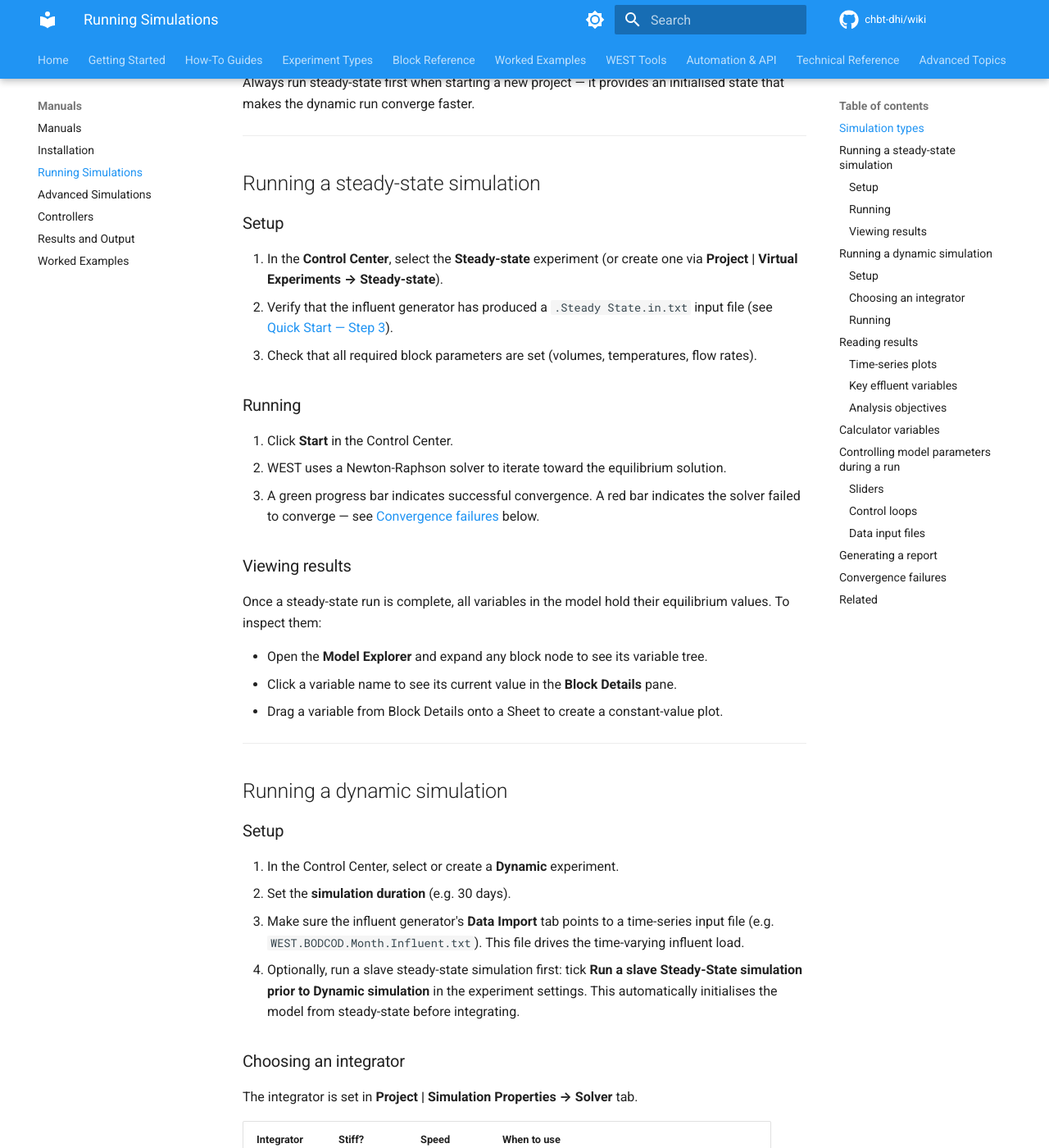
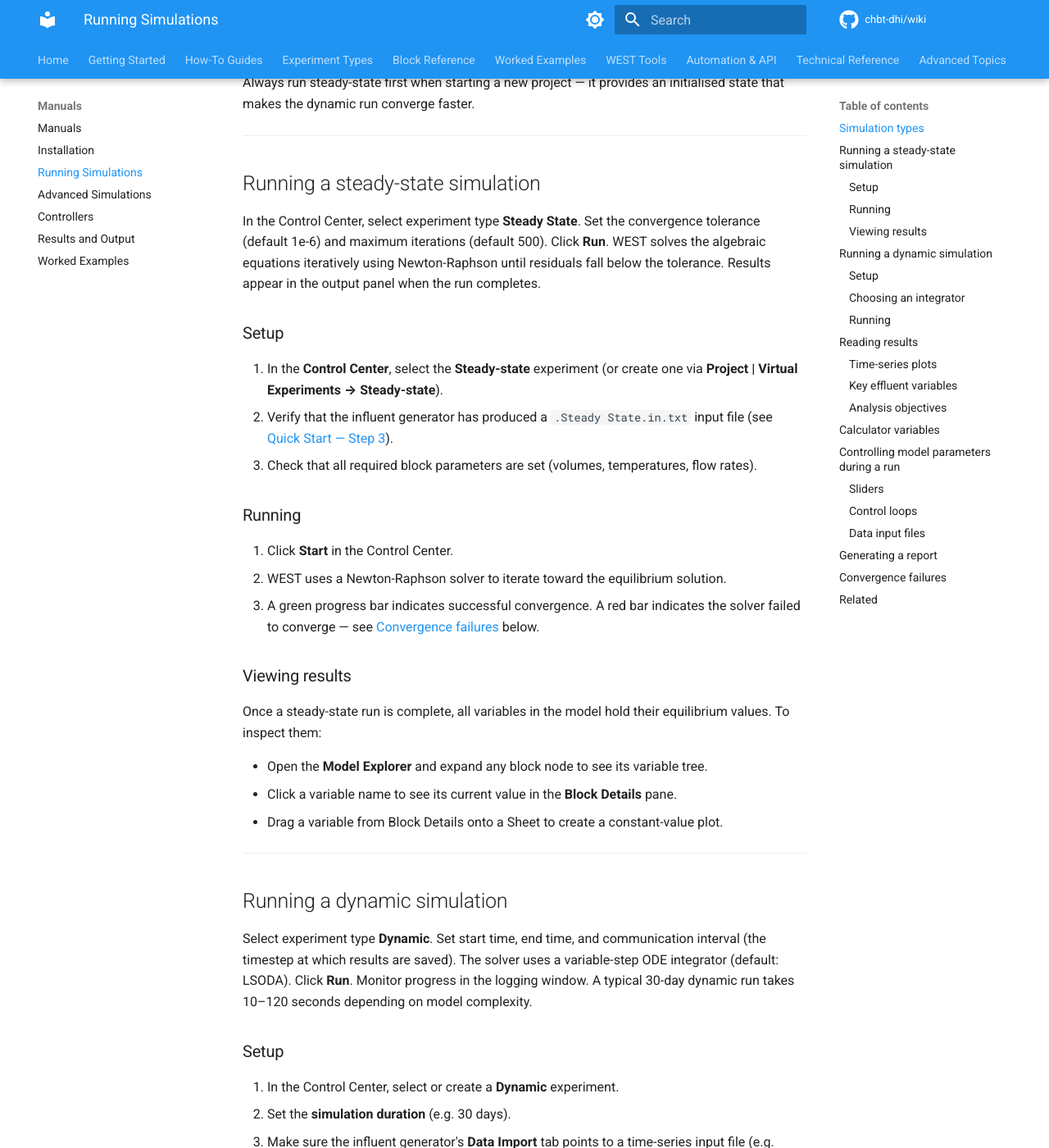
Before and after one commit to CHBT-DHI/Wiki, an MkDocs documentation site: the page built from docs/manuals/running-simulations.md, in a window 1280 px wide and 1400 px high, scrolled down 641 px. Shown: the whole window at 82% size. Built offline with MkDocs 1.6.1 and Material for MkDocs 9.7.7, drawn with Linux system fonts in a browser that asks for light colours; comment, search, counter and statistics services are not loaded; some of the changed text lies outside the part shown.

Commit message:
docs: add introductory prose to steady-state, dynamic, and reading-results sections

```diff
--- a/docs/manuals/running-simulations.md
+++ b/docs/manuals/running-simulations.md
@@ -27,6 +27,8 @@
 
 ## Running a steady-state simulation
 
+In the Control Center, select experiment type **Steady State**. Set the convergence tolerance (default 1e-6) and maximum iterations (default 500). Click **Run**. WEST solves the algebraic equations iteratively using Newton-Raphson until residuals fall below the tolerance. Results appear in the output panel when the run completes.
+
 ### Setup
 
 1. In the **Control Center**, select the **Steady-state** experiment (or create one via **Project | Virtual Experiments → Steady-state**).
@@ -50,6 +52,8 @@
 ---
 
 ## Running a dynamic simulation
+
+Select experiment type **Dynamic**. Set start time, end time, and communication interval (the timestep at which results are saved). The solver uses a variable-step ODE integrator (default: LSODA). Click **Run**. Monitor progress in the logging window. A typical 30-day dynamic run takes 10–120 seconds depending on model complexity.
 
 ### Setup
 
@@ -78,6 +82,8 @@
 ---
 
 ## Reading results
+
+After a run completes, open the **Results** panel. Select variables from the tree on the left; their time series appear in the plot area. Right-click a variable to export to CSV or copy to clipboard. Use the **Table** view tab to inspect numerical values at each communication timestep.
 
 ### Time-series plots
 
```
